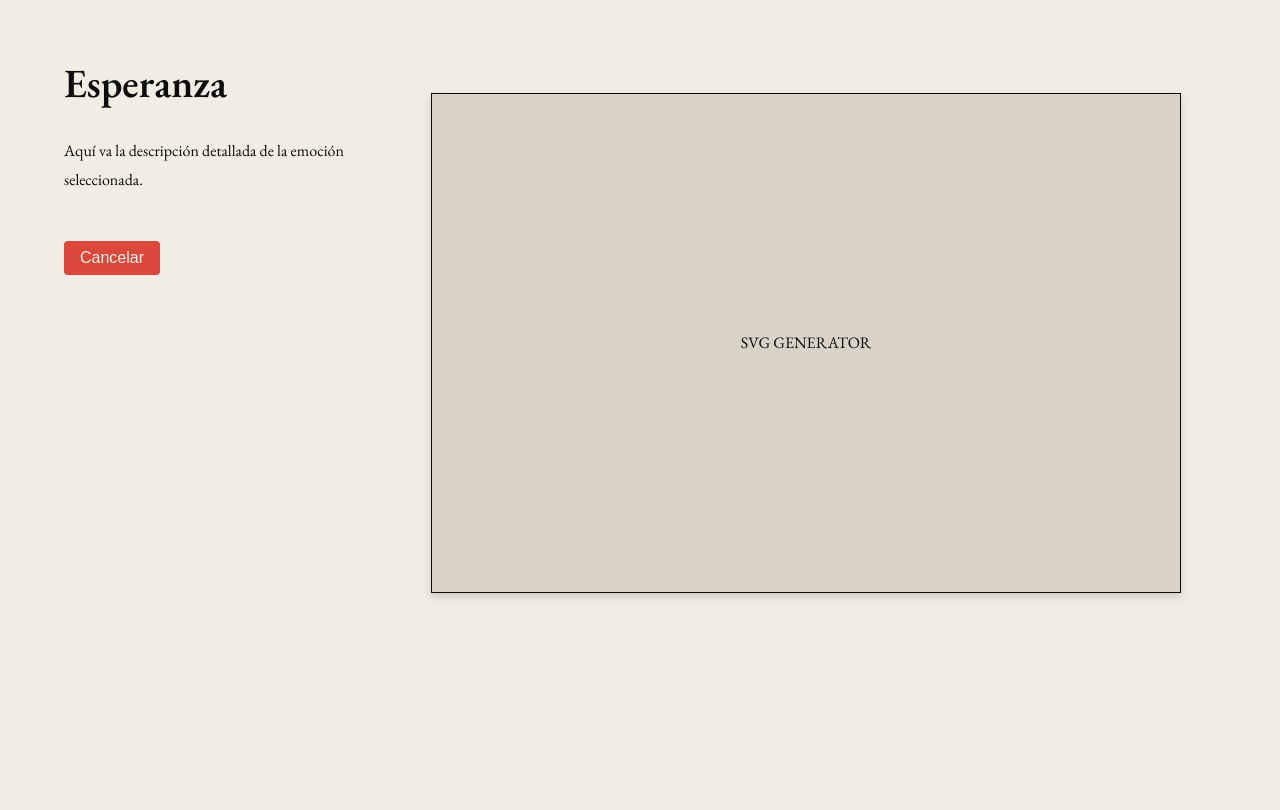
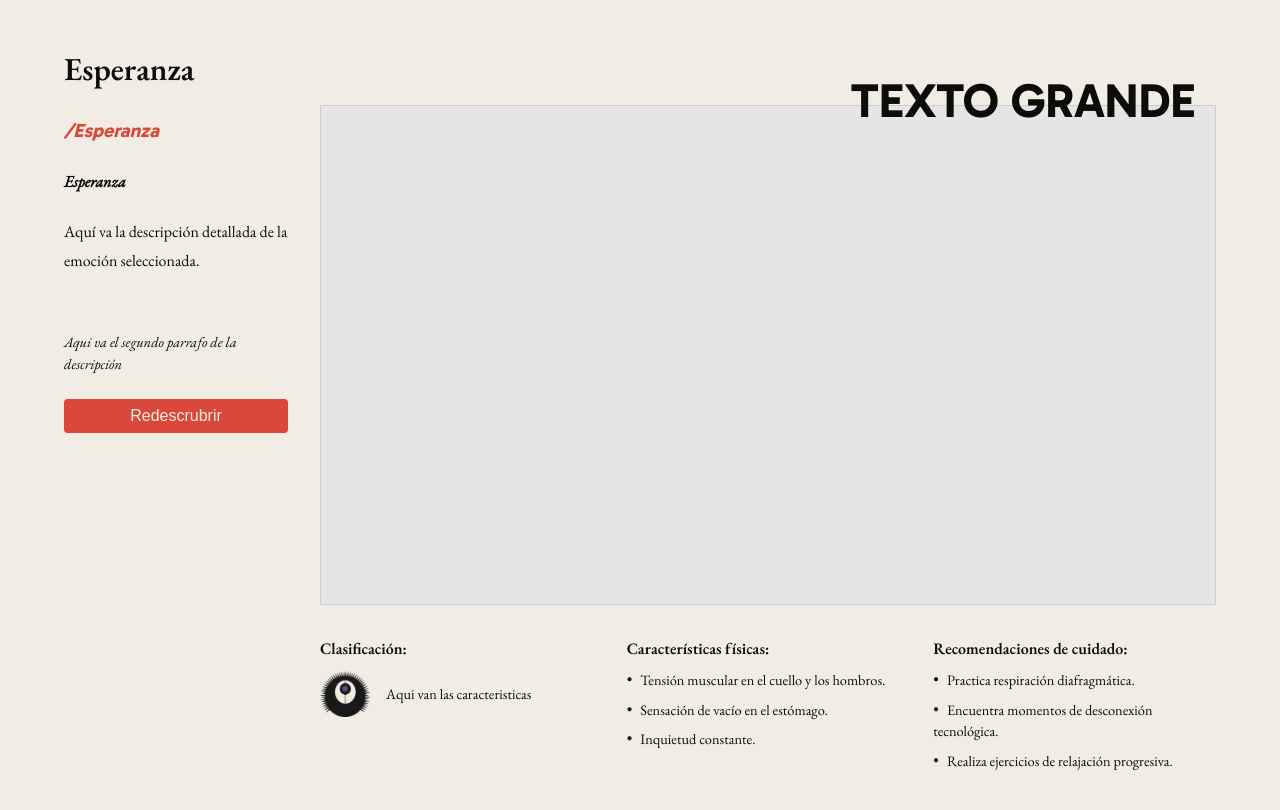
Before and after one commit to avalera28/bloomind, a plain HTML site: page plant.html in a window 1280 px wide. Shown: the part 76-886 px from the top of the page. Before the commit the page ends 800 px from the top, so only its background shows below. Drawn offline with nearby package versions, Linux system fonts and the light colour scheme.

Commit message:
refactor plant page structure

```diff
--- a/css/styles.css
+++ b/css/styles.css
@@ -234,7 +234,7 @@ body {
 /* Barra lateral */
 .explore-description_side {
     display: flex;
-    flex-direction: column;
+    flex-direction: row;
     justify-content: center;
     align-items: center;
 
@@ -258,10 +258,11 @@ body {
 }
 
 /* Estilo adicional para línea en barra lateral */
-.explore-description_side .explore-description_line {
-    width: 2px;
+.explore-description_line-side{
+    width: 1px;
+    background-color: var(--color-primary);
+    margin: 2rem 0;
     height: 100%;
-    background-color: var(--color-primary);
 }
 
 /* Grupo de botones */
@@ -369,50 +370,190 @@ body {
 
 /* Estilos específicos para la página de generar planta*/
 .plant_generation {
+
     display: flex;
+    justify-content: space-between;
+    gap: 2rem;
+    padding: 2rem;
+/*     display: flex;
     flex-direction: row;
     justify-content: space-between;
     align-items: flex-start;
     gap: 2rem;
     padding: 2rem;
-    min-height: 70vh;
+    min-height: 70vh; */
 }
 
 .plant_column {
+
+    flex: 0.5;
     display: flex;
+    flex-direction: column;
+    gap: 1.5rem;
+   /*  display: flex;
     flex-direction: column;
     align-items: flex-start;
     max-width: 300px;
     min-height: 600px;
-    gap: 1rem;
+    gap: 1rem; */
 }
 
 
 .plant_title {
-    font-size: 2.5rem;
-    margin: 0.5rem 0;
+    font-size: 2rem;
+    font-weight: bold;
+    color: var(--color-primary);
+   /*  font-size: 2.5rem;
+    margin: 0.5rem 0; */
+}
+
+.plant_latin-name {
+    font-family: var(--font-secondary);
+    font-size: 1.2rem;
+    font-style: italic;
+    color: var(--color-secondary);
+}
+
+.plant_family-name {
+    font-size: 1rem;
+    font-style: italic;
+    color: var(--color-secondary-light);
 }
 
 .plant_description {
     font-size: 1rem;
     line-height: 1.8;
     color: var(--color-text);
-    margin-bottom: 30px;
+    margin-bottom: 1rem;
+}
+
+.plant_instruction {
+    font-size: 0.9rem;
+    font-style: italic;
+    color: var(--color-secondary-dark);
+    margin-top: 1rem;
 }
 
 
+/* Contenedor de la derecha SVG */
+
+.plant_right {
+    flex: 2;
+    display: flex;
+    flex-direction: column;
+    gap: 2rem;
+    position: relative;
+}
 
 /* Contenedor del generador SVG */
-.plant_svg-generator {
-    flex: 1;
+.plant_visual {
+    width: 100%;
+    height: 500px;
+    background-color: var(--color-highlight);
+    display: flex;
+    flex-direction: column;
+    justify-content: center;
+    align-items: center;
+    text-align: center;
+    border: 1px solid var(--color-primary);
+
+    /* flex: 1;
     background-color: var(--color-highlight);
     min-height: 500px;
     display: flex;
     flex-direction: column;
     justify-content: center;
-    align-items: center;
+    align-items: center; */
 }
 
+.plant_right-visual {
+    display: flex;
+    flex-direction: column;
+    gap: 1rem;
+}
+
+.plant_visual-title {
+    font-size: 3rem;
+    font-family: var(--font-secondary);
+    color: var(--color-primary);
+    text-transform: uppercase;
+    position: absolute;
+    top: 20px;
+    right: 20px;
+}
+
+.plant_visual-box {
+    background-color: #e5e5e5; /* Fondo gris claro */
+    border: 1px solid #ccc;
+    width: 100%;
+    height: 500px; /* Altura del contenedor visual */
+    display: flex;
+    justify-content: center;
+    align-items: center;
+    color: #666;
+    font-size: 1rem;
+    margin-top: 60px;
+}
+
+/* Details section */
+.plant_details {
+    display: grid;
+    grid-template-columns: repeat(3, 1fr);
+    gap: 1.5rem;
+}
+
+.plant_details-item {
+    display: flex;
+    flex-direction: column;
+    gap: 0.5rem;
+}
+
+.plant_details-title {
+    font-size: 1rem;
+
+    color: var(--color-primary);
+}
+
+.plant_details-content {
+    display: flex;
+    align-items: center;
+    gap: 1rem;
+    font-size: 0.9rem;
+    color: var(--color-text);
+}
+
+.plant_details-content-img {
+    width: 50px;
+    height: 50px;
+    object-fit: contain;
+}
+
+.plant_details-content-text {
+    font-size: 0.9rem;
+    color: var(--color-text);
+}
+
+.plant_details-list {
+    list-style: none;
+    padding: 0;
+    margin: 0;
+    font-size: 0.9rem;
+    color: var(--color-text);
+}
+
+.plant_details-list li {
+    margin-bottom: 0.5rem;
+    position: relative;
+}
+
+.plant_details-list li::before {
+    content: "•";
+    color: var(--color-primary);
+    font-size: 1rem;
+    margin-right: 0.5rem;
+    display: inline-block;
+    line-height: 1;
+}
 
 /* Estilos específicos para la página de proyecto */
 
--- a/css/variables.css
+++ b/css/variables.css
@@ -38,6 +38,15 @@
     font-style: normal;
 }
 
+@font-face {
+    font-family: 'Gabarito';
+    src: url('../assets/fonts/Gabarito/Gabarito-Bold.woff2') format('woff2'),
+    url('../assets/fonts/Gabarito/Gabarito-Bold.woff') format('woff'),
+    url('../assets/fonts/Gabarito/Gabarito-Bold.ttf') format('truetype');
+font-weight: normal;
+font-style: normal;
+}
+
 :root {
     /* Colores base */
     --color-background: #F2EDE4;
@@ -64,9 +73,19 @@
     --color-emotion-rabia: #CB1E1A;
     --color-emotion-ansiedad: #6A3F8F;
 
+     /*Colores Variacion Emociones para el generador de plantas*/
+
+     --esperanza-variacion-1: #15AF4F;
+     --alegria-variacion-1: #E9A000;
+     --calma-variacion-1:#bb7171;
+     --tristeza-variacion-1: #2A4C8C;
+     --rabia-variacion-1: #CB1E1A;
+     --ansiedad-variacion-1: #6A3F8F;
+
 
     /* Tipografía */
     --font-main: 'EB Garamond', serif;
+    --font-secondary: 'Gabarito', sans-serif ;
     --font-handwriting: 'Island Moments', cursive;
     --font-size-base: 1rem;
 }
--- a/plant.html
+++ b/plant.html
@@ -26,20 +26,70 @@
         <section class="plant_generation">
             <div class="plant_column">
                 <h2 id="emotionTitle" class="plant_title">Esperanza</h2>
+                <h2 class="plant_latin-name">/Esperanza</h2>
+                <h2 class="plant_family-name">Esperanza</h2>
                 <p id="emotionDescriptionText" class="plant_description">Aquí va la descripción detallada de la emoción
                     seleccionada.</p>
-                <button class="general_button plant_button" type="button" onclick="window.location.href='explorar.html'">Cancelar</button>
+
+                <p class="plant_instruction">
+                    Aqui va el segundo parrafo de la descripción
+                </p>
+                <button class="general_button plant_button" type="button"
+                    onclick="window.location.href='explorar.html'">Redescrubrir</button>
             </div>
-            <div class="plant_svg-generator text-box" id="svgGenerator">
-                <p>SVG GENERATOR</p>
+
+            <div class="plant_right">
+                <div class="plant_right-visual">
+                    <div class="plant_visual-title">TEXTO GRANDE</div>
+                    <div class="plant_visual-box" id="svgGenerator"><svg id="garden" viewBox="0 0 800 400">
+                            <g id="stems" fill="none"></g>
+                            <g id="leaves"></g>
+                            <g id="flowers"></g>
+                        </svg>
+                    </div>
+                </div>
+
+                <div class="plant_details">
+                    <div class="plant_details-item">
+                        <h3 class="plant_details-title">Clasificación: </h3>
+                        <div class="plant_details-content">
+                            <img class="plant_details-content-img" src="assets/images/anxiety_seed.png" alt="semilla">
+                            <p class="plant_details-content-text">Aqui van las caracteristicas</p>
+                        </div>
+                    </div>
+                    <div class="plant_details-item">
+                        <h3 class="plant_details-title">Características físicas:</h3>
+                        <ul class="plant_details-list">
+                            <li>Tensión muscular en el cuello y los hombros.</li>
+                            <li>Sensación de vacío en el estómago.</li>
+                            <li>Inquietud constante.</li>
+                        </ul>
+                    </div>
+
+                    <div class="plant_details-item">
+                        <h3 class="plant_details-title">Recomendaciones de cuidado:</h3>
+                        <ul class="plant_details-list">
+                            <li>Practica respiración diafragmática.</li>
+                            <li>Encuentra momentos de desconexión tecnológica.</li>
+                            <li>Realiza ejercicios de relajación progresiva.</li>
+                        </ul>
+                    </div>
+                </div>
             </div>
+
 
         </section>
     </main>
 
     <footer class="footer"></footer>
+    <script src="https://cdn.jsdelivr.net/npm/lodash@4.17.21/lodash.min.js"></script>
+    <script src="./assets/gsap-trial/dist/gsap.js"></script>
+    <script src="./assets/gsap-trial/dist/DrawSVGPlugin.js"></script>
+    <script src="js/main.js"></script>
+    <script src="js/util.js"></script>
+    <script src="js/constants.js"></script>
+    <script src="js/generator.js"></script>
 
-    <script src="js/main.js"></script>
 </body>
 
 </html>
```
Also changed, not shown: explorar.html (+2 -1 lines), assets/fonts/Gabarito/Gabarito-Bold.ttf (added), assets/fonts/Gabarito/Gabarito-Bold.woff (added), assets/fonts/Gabarito/Gabarito-Bold.woff2 (added).
